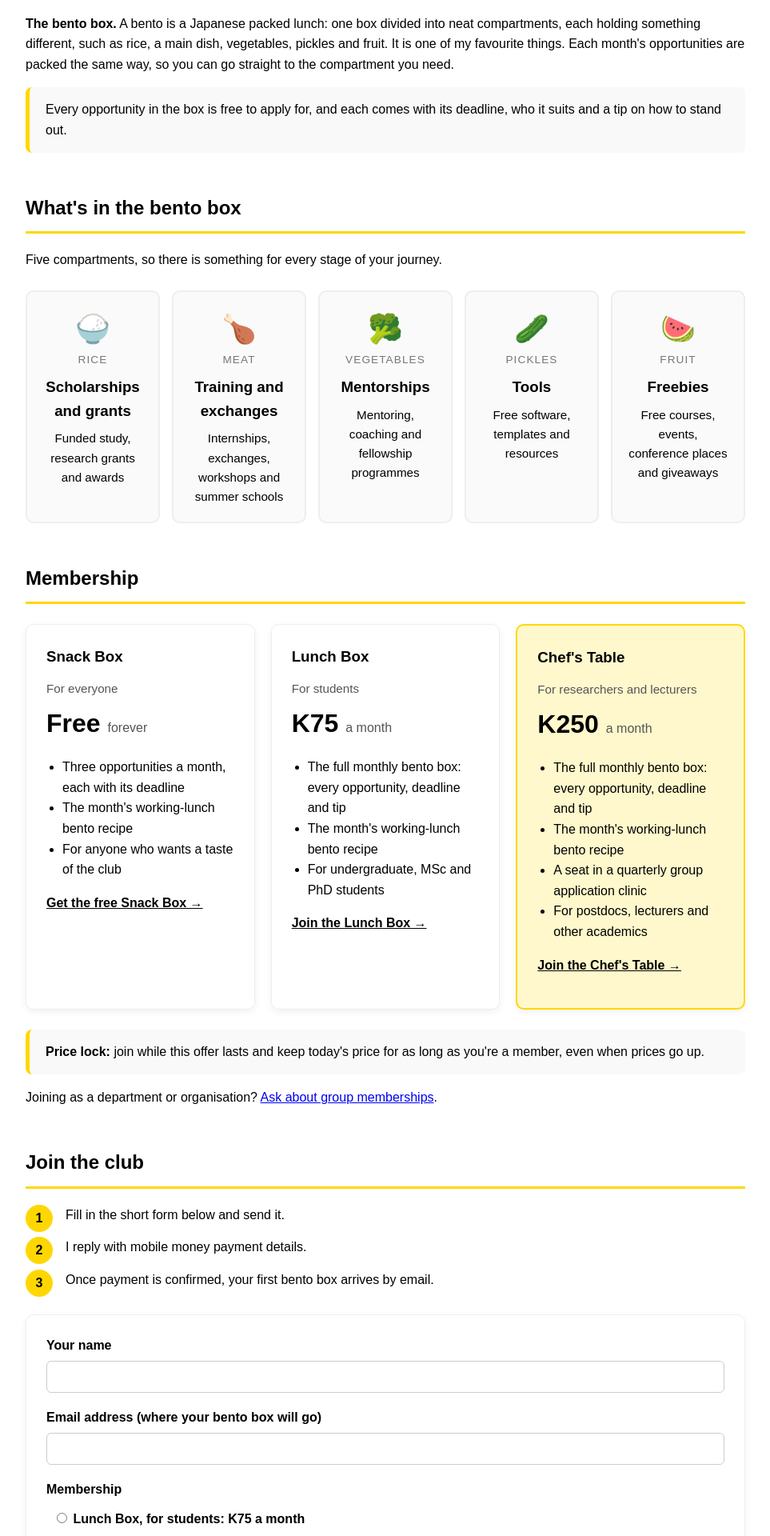
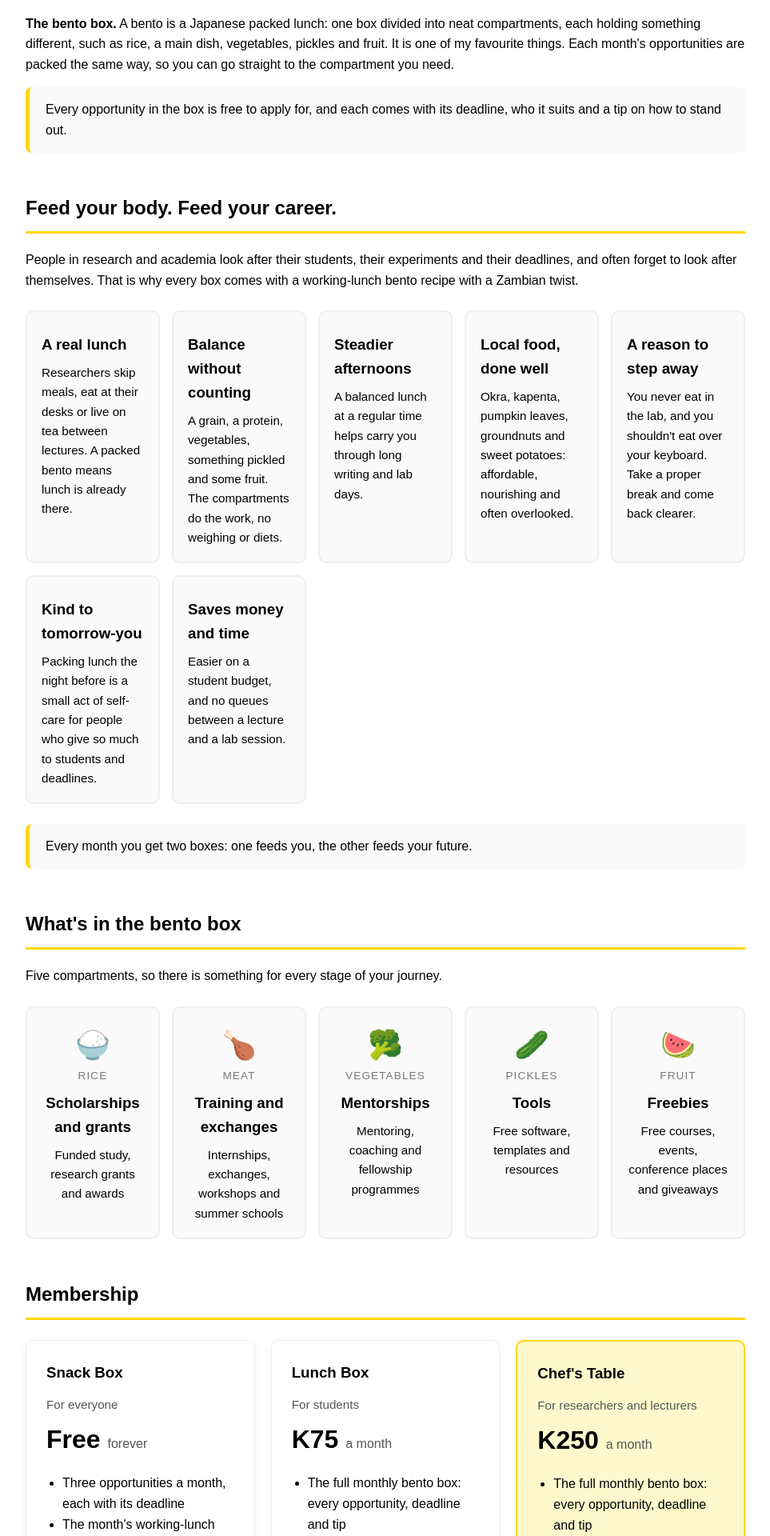
Before and after one commit to mmutondo/mmutondo.github.io, a Jekyll site: the page freelunchclub.html, which Jekyll copies as it is, in a window 1280 px wide. Shown: the part 963-2883 px from the top of the page at 80% size, without its empty margins (158-1121 px from the left). Built offline with Jekyll 4.4.1, drawn with Linux system fonts in a browser that asks for light colours.

Commit message:
Free Lunch Club page: add "Feed your body. Feed your career." section
Seven short reasons why the club includes a bento recipe, linking a
packed lunch to health, self-care and life in research.

Co-Authored-By: Claude Opus 5.5 <noreply@anthropic.com>
Claude-Session: https://claude.ai/code/session_01EKxmyb8EnG9A94CFrRmYRt

```diff
--- a/freelunchclub.html
+++ b/freelunchclub.html
@@ -172,6 +172,10 @@
       color: #777;
       text-transform: uppercase;
       letter-spacing: 0.08em;
+    }
+
+    .compartment.reason {
+      text-align: left;
     }
 
     .compartment p {
@@ -502,6 +506,42 @@
       <p class="note">Every opportunity in the box is free to apply for, and each comes with its deadline, who it suits and a tip on how to stand out.</p>
     </section>
 
+    <section id="why-bento">
+      <h2>Feed your body. Feed your career.</h2>
+      <p>People in research and academia look after their students, their experiments and their deadlines, and often forget to look after themselves. That is why every box comes with a working-lunch bento recipe with a Zambian twist.</p>
+      <div class="bento">
+        <div class="compartment reason">
+          <h3>A real lunch</h3>
+          <p>Researchers skip meals, eat at their desks or live on tea between lectures. A packed bento means lunch is already there.</p>
+        </div>
+        <div class="compartment reason">
+          <h3>Balance without counting</h3>
+          <p>A grain, a protein, vegetables, something pickled and some fruit. The compartments do the work, no weighing or diets.</p>
+        </div>
+        <div class="compartment reason">
+          <h3>Steadier afternoons</h3>
+          <p>A balanced lunch at a regular time helps carry you through long writing and lab days.</p>
+        </div>
+        <div class="compartment reason">
+          <h3>Local food, done well</h3>
+          <p>Okra, kapenta, pumpkin leaves, groundnuts and sweet potatoes: affordable, nourishing and often overlooked.</p>
+        </div>
+        <div class="compartment reason">
+          <h3>A reason to step away</h3>
+          <p>You never eat in the lab, and you shouldn&#39;t eat over your keyboard. Take a proper break and come back clearer.</p>
+        </div>
+        <div class="compartment reason">
+          <h3>Kind to tomorrow-you</h3>
+          <p>Packing lunch the night before is a small act of self-care for people who give so much to students and deadlines.</p>
+        </div>
+        <div class="compartment reason">
+          <h3>Saves money and time</h3>
+          <p>Easier on a student budget, and no queues between a lecture and a lab session.</p>
+        </div>
+      </div>
+      <p class="note">Every month you get two boxes: one feeds you, the other feeds your future.</p>
+    </section>
+
     <section id="whats-inside">
       <h2>What's in the bento box</h2>
       <p>Five compartments, so there is something for every stage of your journey.</p>
```
